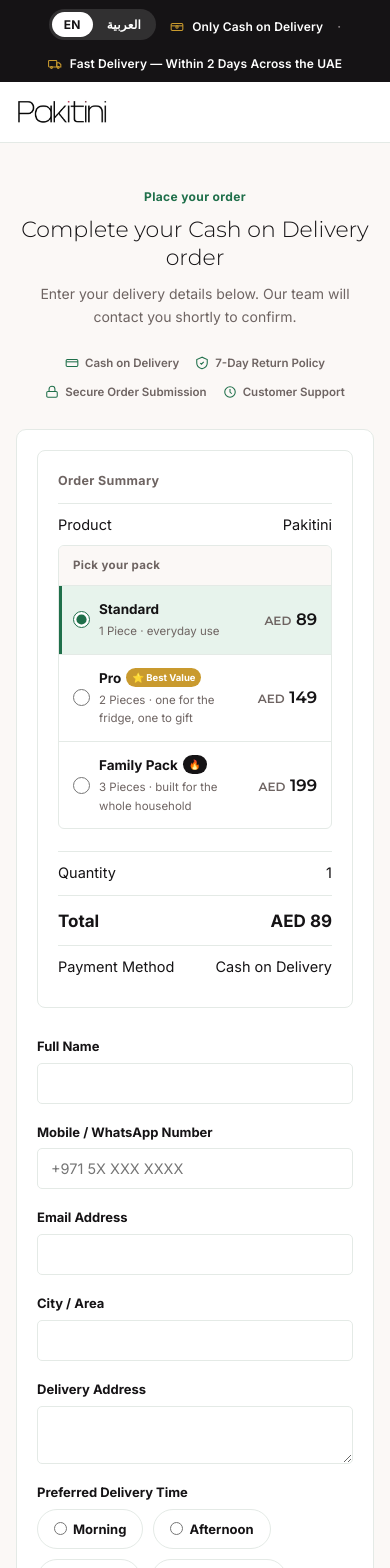
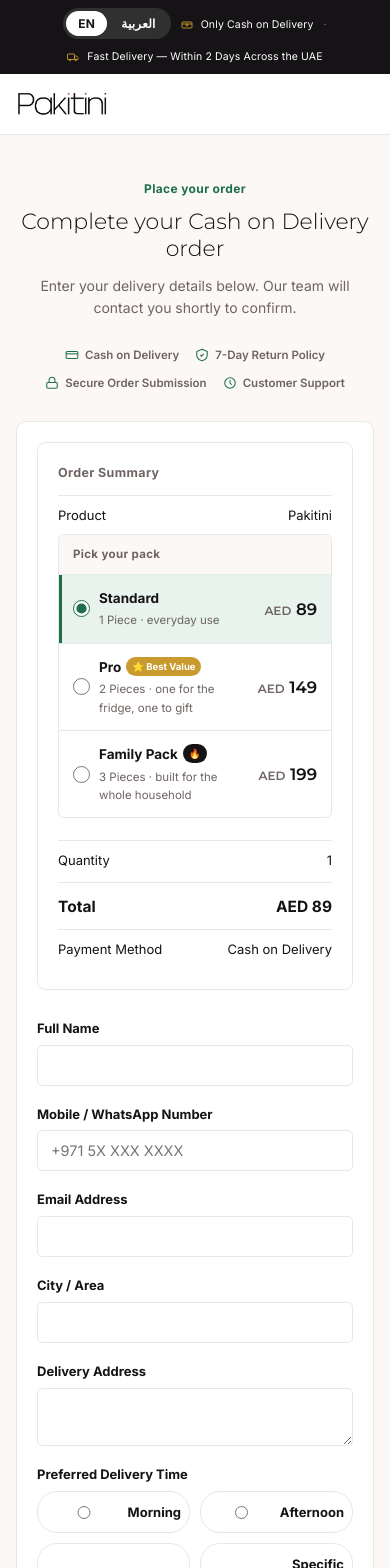
Before and after one commit to infopakitini/pakitini-landing, a Next.js app: page /order in a window 390 px wide. Shown: the top 1568 px of the page. Built offline with nearby package versions, Linux system fonts and the light colour scheme.

Commit message:
Fix mobile: smaller/lighter announce bar text, equal-height delivery-time chips, breathing room on order summary rows

```diff
--- a/app/globals.css
+++ b/app/globals.css
@@ -276,9 +276,10 @@ footer ul li a:hover{color:var(--gold);}
 
 @media(max-width:600px){
   .wrap{padding:0 16px;}
-  .announce{padding:9px 0;}
-  .announce .wrap{gap:10px 14px; font-size:12px;}
-  .announce .chip svg{width:14px; height:14px;}
+  .announce{padding:8px 0;}
+  .announce .wrap{gap:6px 10px; font-size:10.5px; font-weight:500;}
+  .announce .chip svg{width:12px; height:12px;}
+  .lang-toggle{transform:scale(0.9); transform-origin:center;}
   .nav .wrap{height:60px;}
   .logo{font-size:19px;}
   .logo-img{height:26px;}
@@ -340,6 +341,13 @@ footer ul li a:hover{color:var(--gold);}
   .faq-item summary{font-size:14.5px;}
   .faq-item p{font-size:13.5px;}
   .order-form{padding:20px;}
+  .order-summary-row{font-size:13px; gap:8px;}
+  .order-summary-row.total{font-size:15.5px;}
+  .delivery-time-options{display:grid; grid-template-columns:1fr 1fr;}
+  .delivery-chip{justify-content:center; text-align:center; padding:10px 8px;}
+  .order-success{padding:28px 18px;}
+  .order-success-card{padding:14px 16px;}
+  .order-success-card .row{font-size:13px;}
   footer{padding:44px 0 20px;}
   .footer-grid{grid-template-columns:1fr; gap:26px; margin-bottom:26px;}
   .footer-bottom{flex-direction:column; align-items:flex-start; gap:6px;}
```
